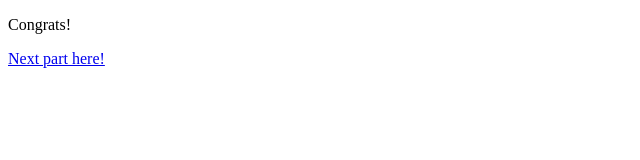
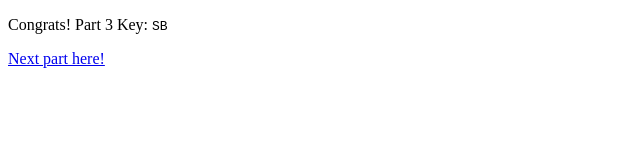
Before and after one commit to Unofficial-STEMSchool-Challenge/jU8hydnqBatZgwgguE7zK4, a plain HTML site: page vd6jpeefxaaeqfbsy5arw8.html in a window 1280 px wide. Shown: the whole page, without its empty margins (0-640 px from the left). Drawn offline with Linux system fonts and the light colour scheme.

Commit message:
Update vd6jpeefxaaeqfbsy5arw8.html

```diff
--- a/vd6jpeefxaaeqfbsy5arw8.html
+++ b/vd6jpeefxaaeqfbsy5arw8.html
@@ -3,7 +3,7 @@
     <head>
     </head>
     <body>
-        <p>Congrats!</p>
+        <p>Congrats! Part 3 Key: <code>SB</code></p>
         <p><a href="https://unofficial-stemschool-challenge.github.io/36fNnTWL6XrG2hAKhLonhP/">Next part here!</a></p>
     </body>
 </html>
```
